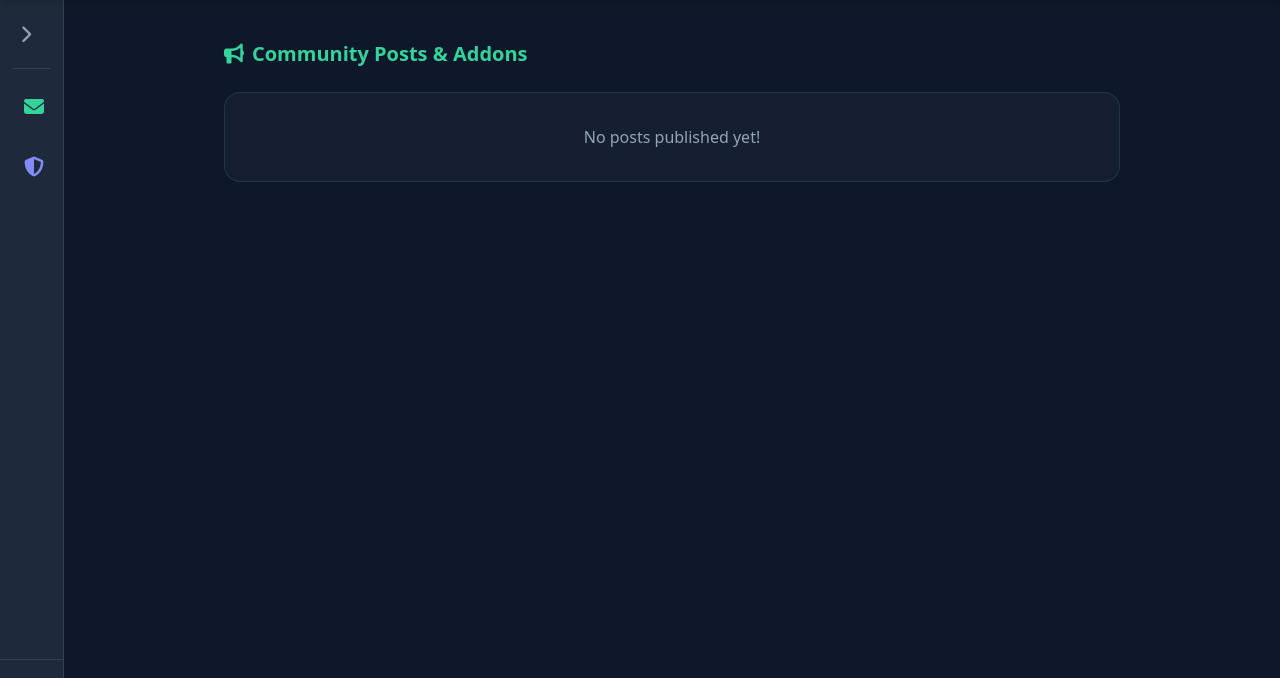
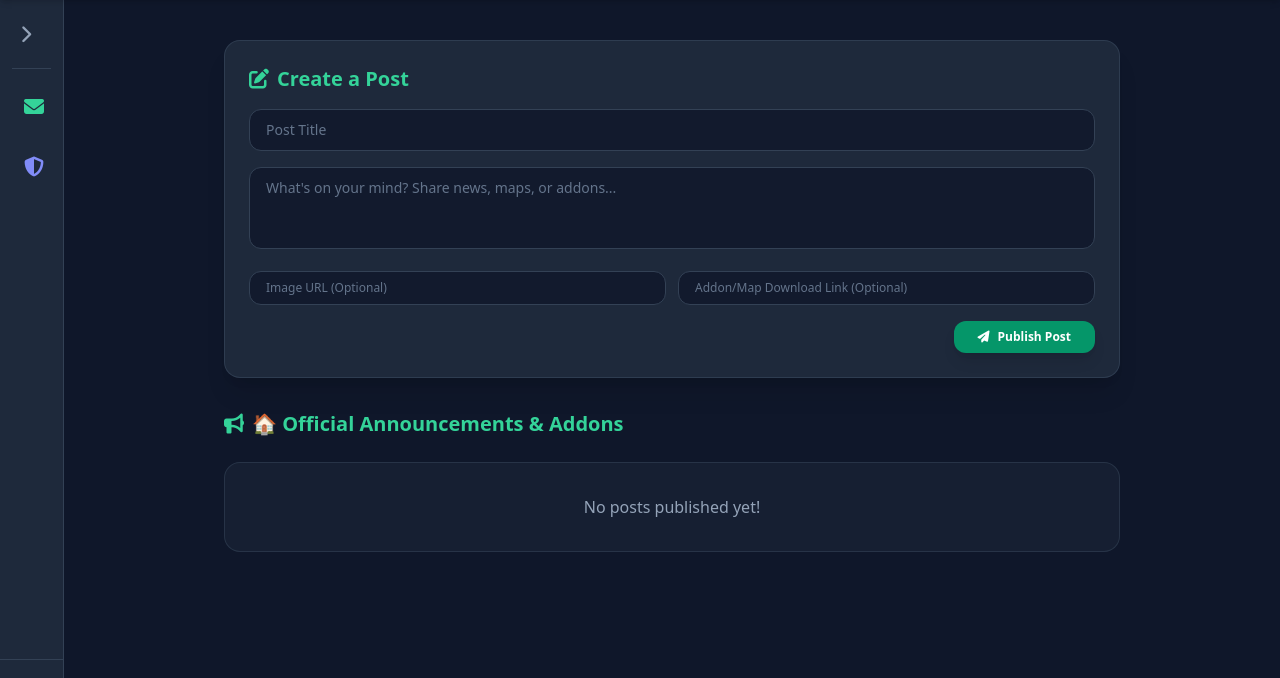
Before and after one commit to heinth123/minecraft-portal-, a Flask app: page / in a window 1280 px wide. Shown: the part 64-742 px from the top of the page. Run offline with Flask 3, Linux system fonts and the light colour scheme; a user stored in the database is signed in; some libraries are stand-ins or nearby versions.

Commit message:
Enhance post creation form and feed title display

```diff
--- a/templates/index.html
+++ b/templates/index.html
@@ -3,10 +3,55 @@
 {% block content %}
 <div class="max-w-4xl mx-auto space-y-8">
 
+    <!-- CREATE POST CARD (ADMIN & USER) -->
+    {% if current_user.is_authenticated %}
+    <div class="bg-slate-800 border border-slate-700/80 rounded-2xl p-6 shadow-xl space-y-4">
+        <h2 class="text-xl font-bold text-emerald-400 flex items-center gap-2">
+            <i class="fa-solid fa-pen-to-square"></i> Create a Post
+        </h2>
+
+        <form action="{{ url_for('create_post') }}" method="POST" class="space-y-4">
+            <!-- Feed Type: Set to 'official' if Admin so it appears on home feed -->
+            {% if current_user.is_admin %}
+                <input type="hidden" name="feed_type" value="official">
+            {% else %}
+                <input type="hidden" name="feed_type" value="community">
+            {% endif %}
+
+            <!-- Title Input -->
+            <div>
+                <input type="text" name="title" placeholder="Post Title" required
+                       class="w-full bg-slate-900/80 border border-slate-700 rounded-xl px-4 py-2.5 text-sm text-slate-100 placeholder-slate-500 focus:outline-none focus:border-emerald-500 transition">
+            </div>
+
+            <!-- Content Area -->
+            <div>
+                <textarea name="content" rows="3" placeholder="What's on your mind? Share news, maps, or addons..." required
+                          class="w-full bg-slate-900/80 border border-slate-700 rounded-xl px-4 py-2.5 text-sm text-slate-100 placeholder-slate-500 focus:outline-none focus:border-emerald-500 transition resize-none"></textarea>
+            </div>
+
+            <!-- Optional Image & Download Links -->
+            <div class="grid grid-cols-1 md:grid-cols-2 gap-3">
+                <input type="url" name="image_url" placeholder="Image URL (Optional)"
+                       class="w-full bg-slate-900/80 border border-slate-700 rounded-xl px-4 py-2 text-xs text-slate-100 placeholder-slate-500 focus:outline-none focus:border-emerald-500 transition">
+                <input type="url" name="download_link" placeholder="Addon/Map Download Link (Optional)"
+                       class="w-full bg-slate-900/80 border border-slate-700 rounded-xl px-4 py-2 text-xs text-slate-100 placeholder-slate-500 focus:outline-none focus:border-emerald-500 transition">
+            </div>
+
+            <!-- Submit Button -->
+            <div class="flex justify-end">
+                <button type="submit" class="bg-emerald-600 hover:bg-emerald-500 text-white font-bold px-6 py-2 rounded-xl text-xs flex items-center gap-2 shadow-lg transition">
+                    <i class="fa-solid fa-paper-plane"></i> Publish Post
+                </button>
+            </div>
+        </form>
+    </div>
+    {% endif %}
+
     <!-- FEED POSTS -->
     <div class="space-y-6">
         <h2 class="text-xl font-bold text-emerald-400 flex items-center gap-2">
-            <i class="fa-solid fa-bullhorn"></i> Community Posts & Addons
+            <i class="fa-solid fa-bullhorn"></i> {{ feed_title if feed_title else "Community Posts & Addons" }}
         </h2>
 
         {% if posts %}
```
